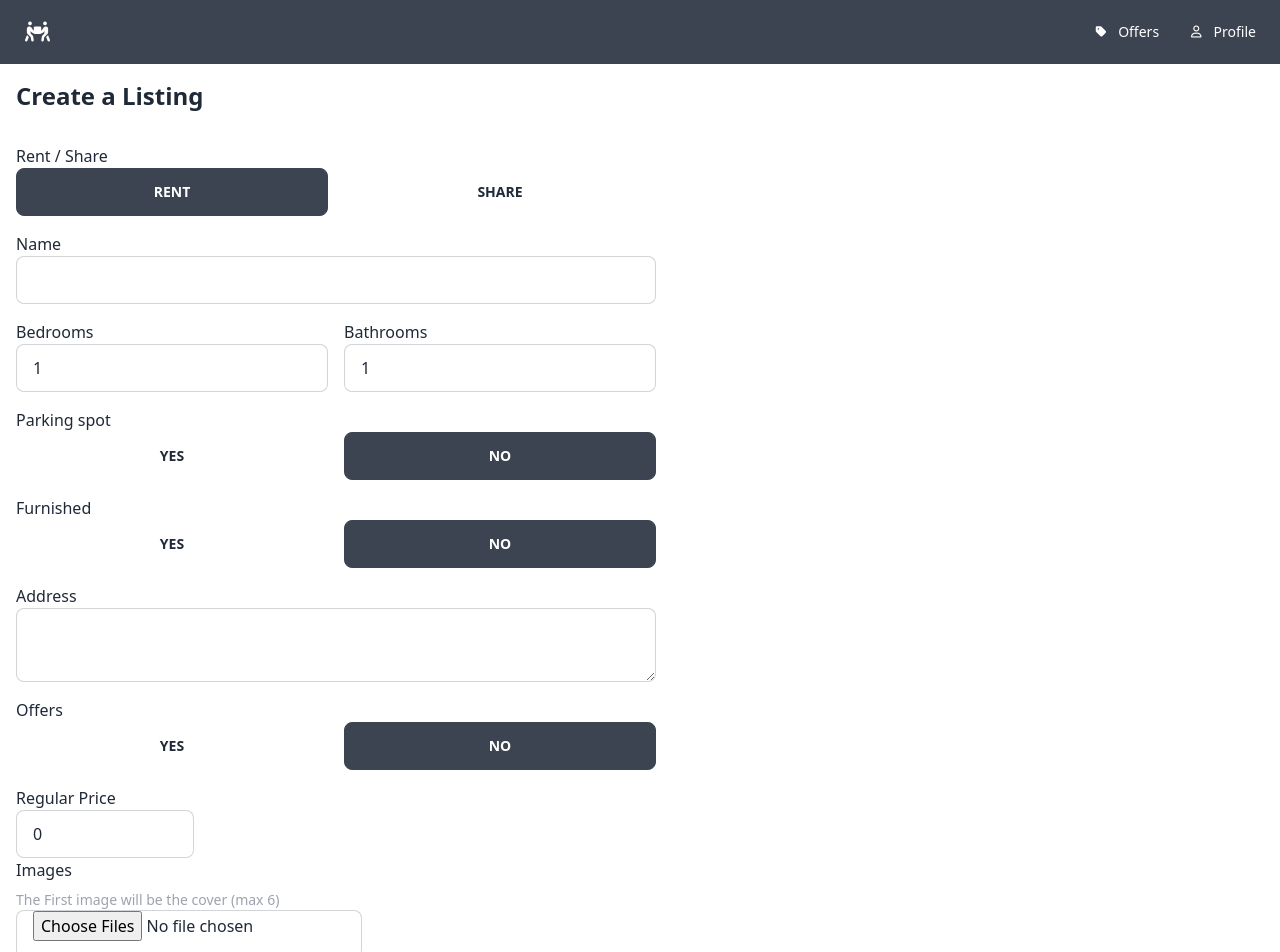
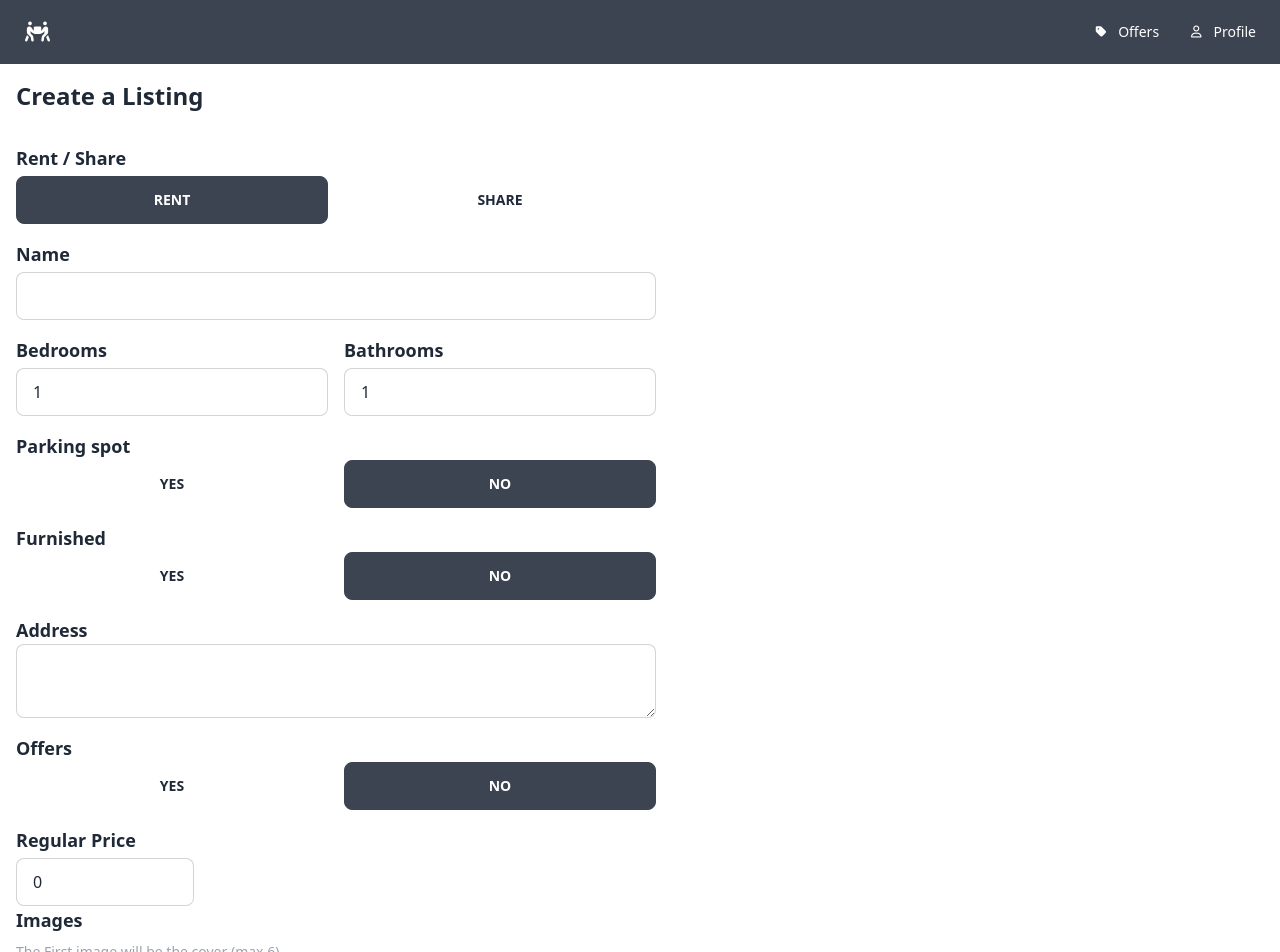
Before and after one commit to josephe44/make-we-share, a React (Create React App) app: page /create-listing in a window 1280 px wide. Shown: the top 952 px of the page. Built offline with nearby package versions, Linux system fonts and the light colour scheme; no server answers; sample sign-in values are in the browser's storage.

Commit message:
made css changes on profile and createListing

```diff
--- a/src/Pages/CreateListing.jsx
+++ b/src/Pages/CreateListing.jsx
@@ -223,7 +223,7 @@ function CreateListing() {
         <form onSubmit={onSubmit}>
           {/* Rent or Share */}
           <div className=" form-control">
-            <label>Rent / Share</label>
+            <label className='mb-1 text-lg font-semibold'>Rent / Share</label>
             <div className="grid grid-cols-2 gap-4 mb-4">
               <button
                 type="button"
@@ -250,7 +250,7 @@ function CreateListing() {
             </div>
             {/* Name of listing */}
             <div className="form-control mb-4">
-              <label>Name</label>
+              <label className='mb-1 text-lg font-semibold'>Name</label>
               <input
                 className="input input-bordered"
                 type="text"
@@ -265,7 +265,7 @@ function CreateListing() {
             {/* Bedrooms and Bathrooms */}
             <div className="grid grid-cols-2 gap-4 mb-4">
               <div className="form-control">
-                <label>Bedrooms</label>
+                <label className='mb-1 text-lg font-semibold'>Bedrooms</label>
                 <input
                   className="input input-bordered"
                   type="number"
@@ -278,7 +278,7 @@ function CreateListing() {
                 />
               </div>
               <div className="form-control">
-                <label>Bathrooms</label>
+                <label className='mb-1 text-lg font-semibold'>Bathrooms</label>
                 <input
                   className="input input-bordered"
                   type="number"
@@ -293,7 +293,7 @@ function CreateListing() {
             </div>
             {/* Parking */}
             <div>
-              <label>Parking spot</label>
+              <label className='mb-1 text-lg font-semibold'>Parking spot</label>
               <div className="grid grid-cols-2 gap-4 mb-4 form-control">
                 <button
                   type="button"
@@ -321,7 +321,7 @@ function CreateListing() {
             </div>
             {/* furnished */}
             <div className="mb-4">
-              <label>Furnished</label>
+              <label className='mb-1 text-lg font-semibold'>Furnished</label>
               <div className="grid grid-cols-2 gap-4 form-control">
                 <button
                   type="button"
@@ -350,7 +350,7 @@ function CreateListing() {
             {/* Address */}
             <div className="mb-4">
               <div className="mb-4">
-                <label>Address</label>
+                <label className='mb-1 text-lg font-semibold'>Address</label>
                 <textarea
                   className="form-control textarea textarea-bordered w-full"
                   type="text"
@@ -363,10 +363,10 @@ function CreateListing() {
               {/* geolocationEnabled */}
               {!geolocationEnabled && (
                 <>
-                  <label className="">Gelocation</label>
+                  <label className='mb-1 text-lg font-semibold'>Gelocation</label>
                   <div className="grid grid-cols-2 gap-4 mb-4">
                     <div className="form-control">
-                      <label>Latitude</label>
+                      <label className='mb-1 text-lg font-semibold'>Latitude</label>
                       <input
                         className="input input-bordered"
                         type="number"
@@ -377,7 +377,7 @@ function CreateListing() {
                       />
                     </div>
                     <div className="form-control">
-                      <label>Longitude</label>
+                      <label className='mb-1 text-lg font-semibold'>Longitude</label>
                       <input
                         className="input input-bordered"
                         type="number"
@@ -392,7 +392,7 @@ function CreateListing() {
               )}
               {/* Offer */}
               <div className="mb-4">
-                <label>Offers</label>
+                <label className='mb-1 text-lg font-semibold'>Offers</label>
                 <div className="grid grid-cols-2 gap-4 form-control">
                   <button
                     type="button"
@@ -422,7 +422,7 @@ function CreateListing() {
               <div className="mb-4">
                 <div className="grid w-1/2 mb-4">
                   <div className="form-control">
-                    <label>Regular Price</label>
+                    <label className='mb-1 text-lg font-semibold'>Regular Price</label>
                     <div className="flex items-center">
                       <input
                         className="input input-bordered"
@@ -440,7 +440,7 @@ function CreateListing() {
                     {offer && (
                       <>
                         <div className="form-control mb-4">
-                          <label>Discounted Price</label>
+                          <label className='mb-1 text-lg font-semibold'>Discounted Price</label>
                           <div className="flex items-center">
                             <input
                               className="input input-bordered"
@@ -458,7 +458,7 @@ function CreateListing() {
                     )}
                     {/* Images for th listing */}
                     <div className="form-control mb-4">
-                      <label className="mb-2">Images</label>
+                      <label className='mb-2 text-lg font-semibold'>Images</label>
                       <p className="text-sm text-gray-400">
                         The First image will be the cover (max 6)
                       </p>
--- a/src/Pages/Profile.jsx
+++ b/src/Pages/Profile.jsx
@@ -79,7 +79,7 @@ function Profile() {
       <div className="container mx-auto">
         <div className="grid grid-cols-1 md:grid-cols-2 sm:grid-cols-1 mx-4 justify-between place-items-center">
           <div className="w-full card shadow-lg bg-secondary-content ml-4">
-            <h1 className="mt-2 ml-4 font-bold">Personal Details</h1>
+            <h1 className="mt-2 font-bold text-2xl ml-4">Personal Details</h1>
             <div className="card-body">
               <h5 className="card-title text-sm">{user.displayName}</h5>
               <p className="card-text text-xs">{user.email}</p>
@@ -87,7 +87,7 @@ function Profile() {
           </div>
           <button
             onClick={handleLogOut}
-            className="w-full md:w-1/2 sm:w-full btn btn-neutral"
+            className="w-full md:w-1/2 sm:w-full btn btn-error text-white mt-6"
           >
             Logout
           </button>
```
